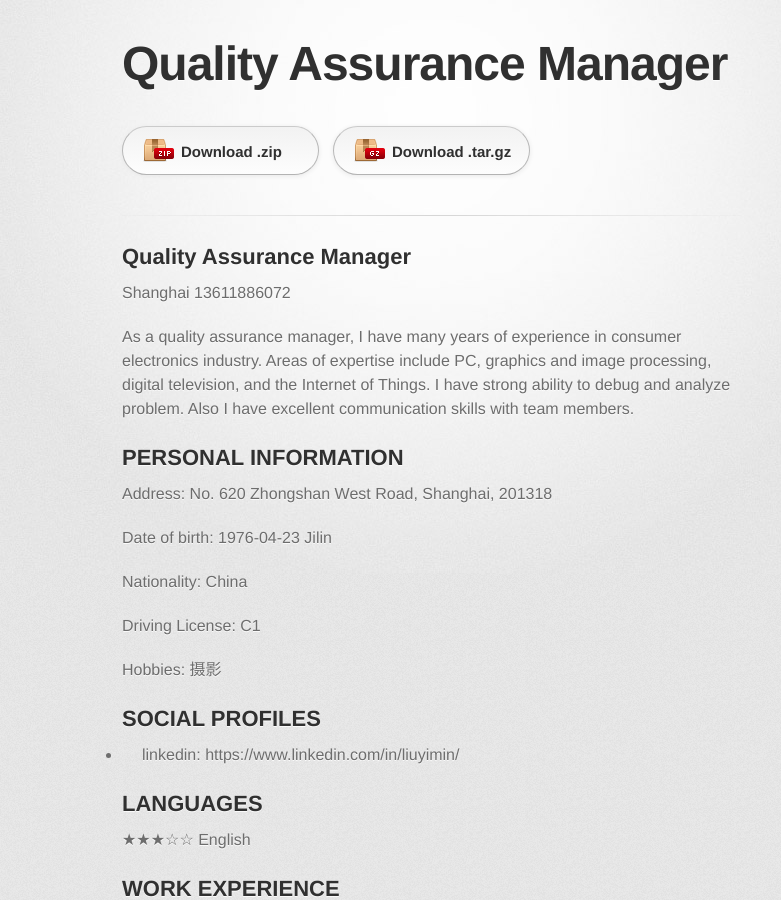
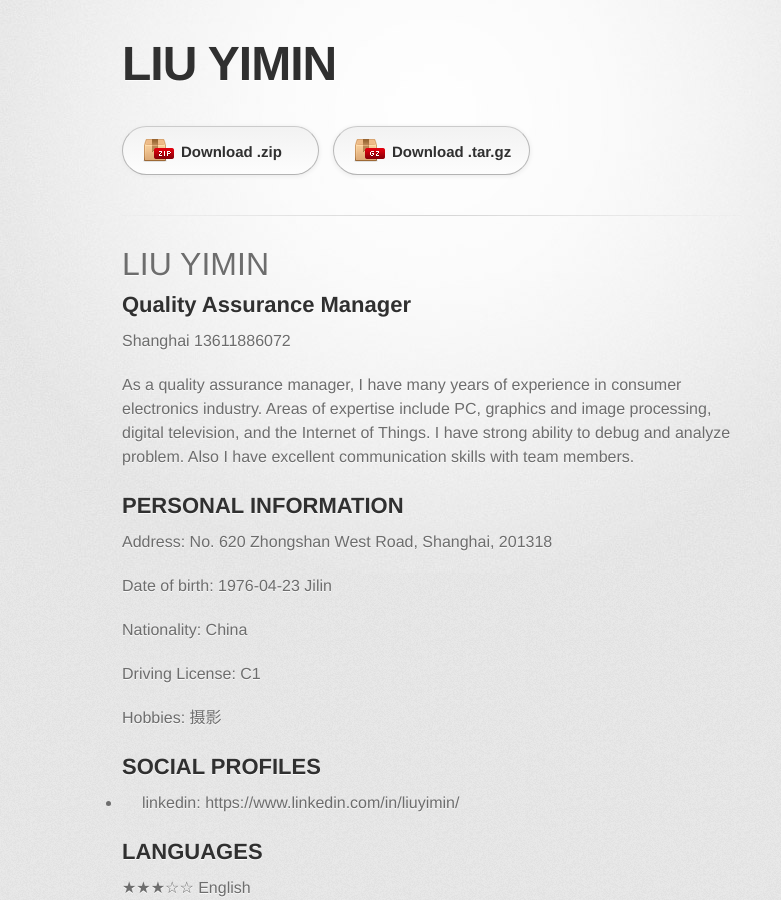
Before and after one commit to lymeyes/liuyimin, a Jekyll site: the page built from index.md, in a window 1280 px wide and 900 px high. Shown: the whole window, without its empty margins (208-989 px from the left). Built offline with Jekyll 4.4.1, drawn with Linux system fonts in a browser that asks for light colours; some web fonts are replaced; the repository's description, which GitHub fills in, is left out; our own code applies the rules of GitHub Pages for plain Markdown files.

Commit message:
Update index.md

```diff
--- a/index.md
+++ b/index.md
@@ -1,7 +1,7 @@
 ---
 layout: default
 ---
-
+# LIU YIMIN
 
 ## Quality Assurance Manager
 
```
